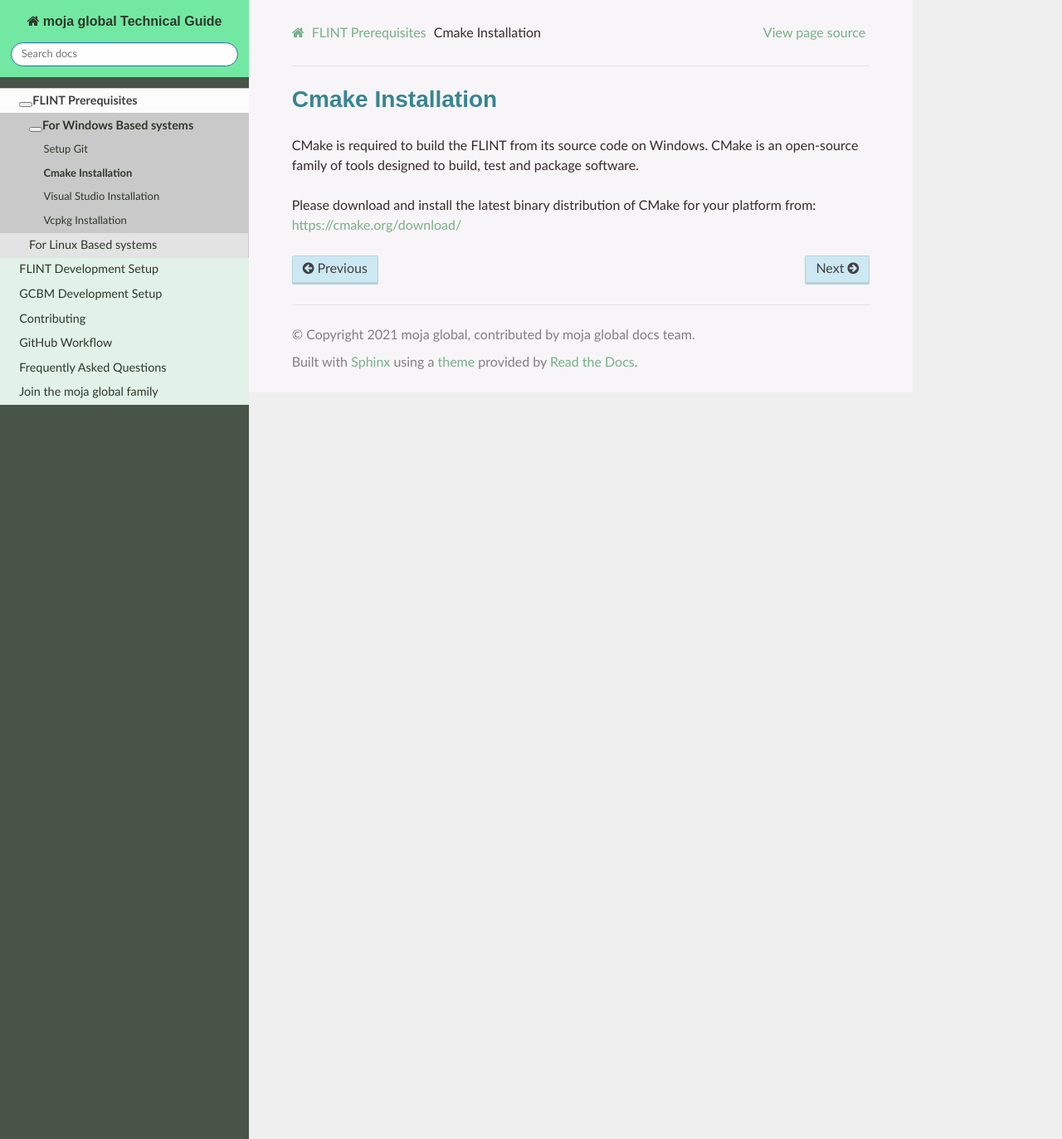
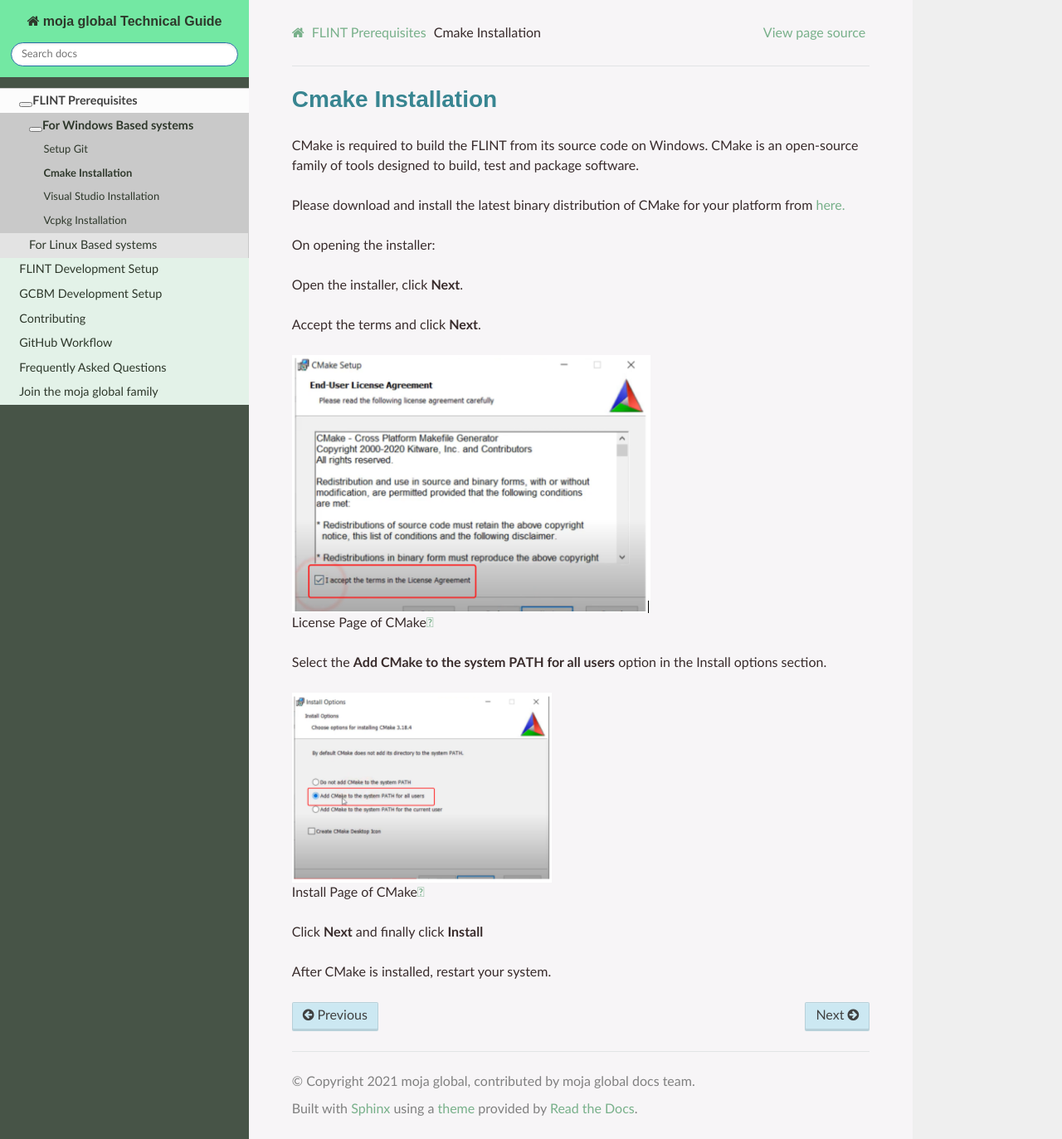
Before and after one commit to moja-global/moja_global_docs, a Sphinx documentation site: the page built from docs/prerequisites/cmake.rst, in a window 1280 px wide and 1373 px high. Shown: the whole window at 83% size. Built offline with Sphinx 7.4.7 and the Read the Docs theme 2.0.0, drawn with Linux system fonts in a browser that asks for light colours.

Commit message:
DOCS: Update the CMake Installation documentation (#94)
* Update windows_installation.rst

Signed-off-by: Anirudh Panda <anirudhpandaofficial@gmail.com>

* updated docs of CMake

Signed-off-by: Anirudh Panda <anirudhpandaofficial@gmail.com>

* docs of CMake updated

Signed-off-by: Anirudh Panda <anirudhpandaofficial@gmail.com>

* cmake section updated

Signed-off-by: Anirudh Panda <anirudhpandaofficial@gmail.com>

* update images related to CMake

Signed-off-by: Anirudh Panda <anirudhpandaofficial@gmail.com>

* removed release image

Signed-off-by: Anirudh Panda <anirudhpandaofficial@gmail.com>

Co-authored-by: Shloka <shlokaprincess101@gmail.com>

```diff
--- a/docs/prerequisites/cmake.rst
+++ b/docs/prerequisites/cmake.rst
@@ -8,4 +8,23 @@
 package software.
 
 -  Please download and install the latest binary distribution of CMake
-   for your platform from: https://cmake.org/download/
+   for your platform from `here. <https://cmake.org/download/>`__
+
+
+On opening the installer:
+
+- Open the installer, click **Next**.
+- Accept the terms and click **Next**.
+.. figure:: ../images/cmake/cmake_license.PNG
+   :alt: License page of CMake
+   :align: center
+
+   License Page of CMake
+- Select the **Add CMake to the system PATH for all users** option in the Install options section.
+.. figure:: ../images/cmake/cmake_install.PNG
+   :alt: Install page of CMake
+   :align: center
+
+   Install Page of CMake
+- Click **Next** and finally click **Install**
+- After CMake is installed, restart your system.
```
Also changed, not shown: docs/images/cmake/cmake_install.PNG (added), docs/images/cmake/cmake_license.PNG (added).
